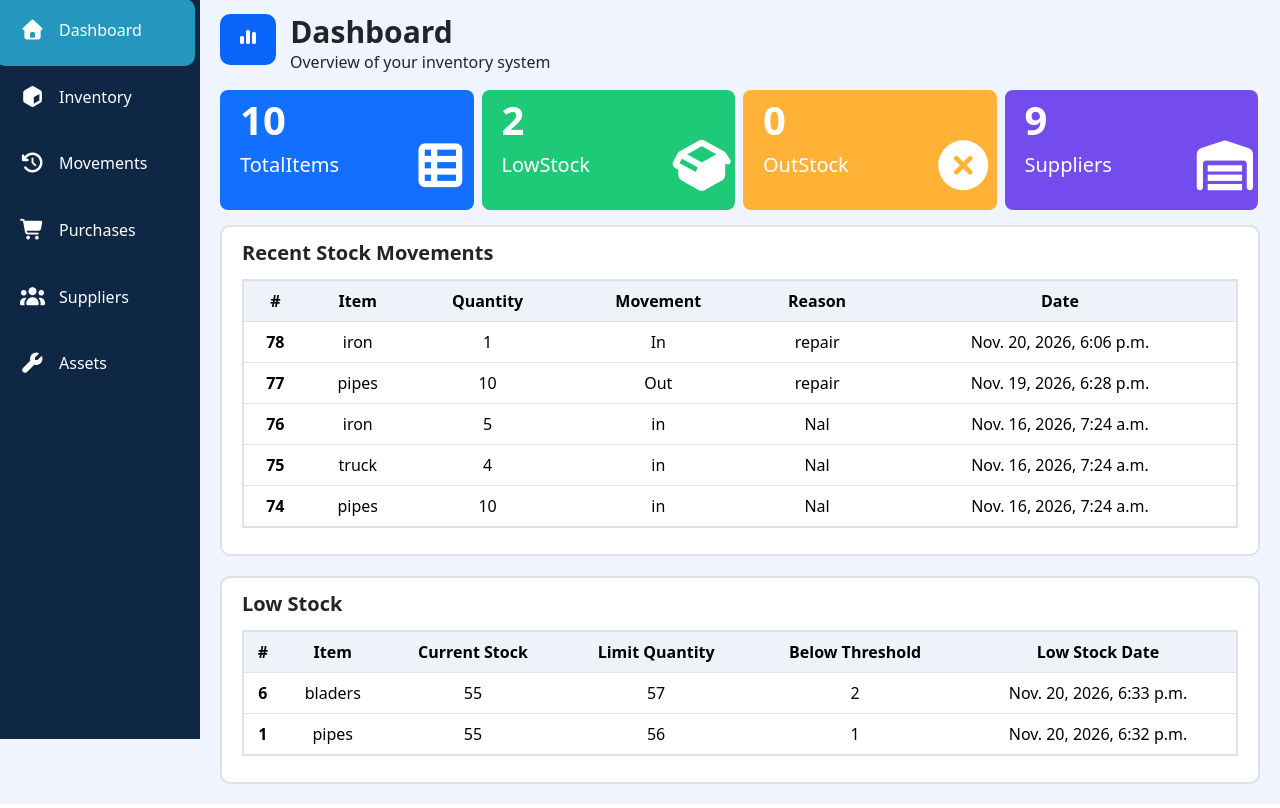
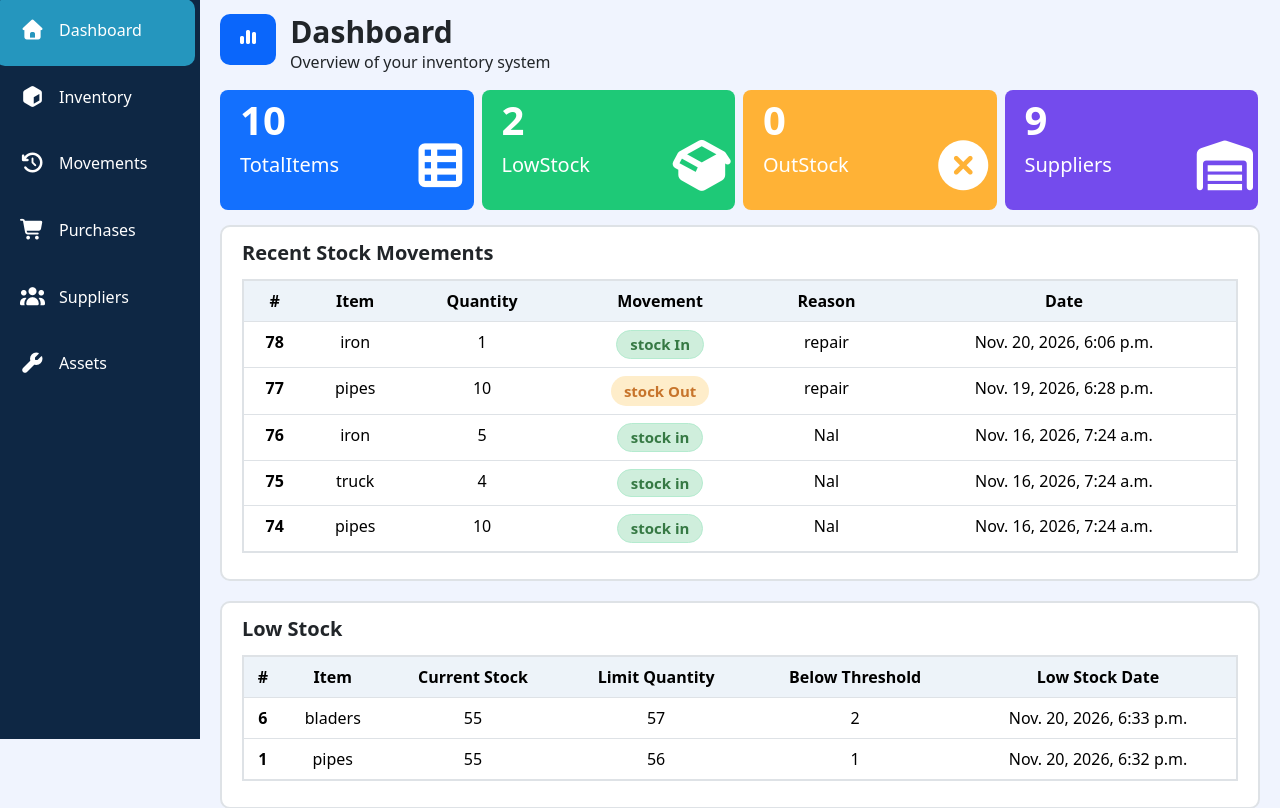
Before and after one commit to MASAWE123/kinyathena-inventory-system, a Django app: page / in a window 1280 px wide. Shown: the part 61-869 px from the top of the page. Run offline with Django 4.2, Linux system fonts and the light colour scheme; data comes from the database, SQL or seed files in the repository; some libraries are stand-ins or nearby versions.

Commit message:
add stockin/stockout css

```diff
--- a/main/templates/main/dashboard.html
+++ b/main/templates/main/dashboard.html
@@ -136,16 +136,25 @@
 .action_header{
     text-align: center;
 }
-
-.Action{
-    text-align: center;
-    white-space: nowrap;
-}
-
-.Action a{
-    width: 100px;
-    margin: 0 5px;
-}
+ .movement_In{
+    display: inline-block;
+    padding: 2px 13px;
+    border-radius: 20px;
+    background:rgb(207, 238, 220);;
+    border: 1px solid #b4ebcf;
+    color: rgb(54, 121, 68);
+    font-size: 15px;
+    font-weight: 600;
+    }
+  .movement_Out{
+    display: inline-block;
+    padding: 4px 13px;
+    border-radius: 20px;
+    background: rgb(254, 237, 202);
+    color: rgb(199, 116, 43);
+    font-size: 15px;
+    font-weight: 600;
+    }
 
 </style>
   <main>
@@ -264,7 +273,17 @@
                 <th scope="row">{{item.id}}</th>
                 <td>{{item.item}}</td>
                 <td>{{item.quantity}}</td>
-                <td>{{item.movement}}</td>
+
+                {% if item.movement == 'Out' %}
+                <td>
+                  <span class="movement_Out">stock {{item.movement}}</span>
+                </td>
+                {% else %}
+                <td>
+                  <span class="movement_In">stock {{item.movement}}</span>
+                </td>
+                {% endif %}
+
                 <td>{{item.reason}}</td>
                 <td>{{item.date}}</td>
             </tr>
--- a/main/templates/main/inventory.html
+++ b/main/templates/main/inventory.html
@@ -607,7 +607,7 @@
             <th scope="row">{{item.id}}</th>
             <td>{{item.item}}</td>
             <td>{{item.quantity}}</td>
-            <td>{{item.limit_quantity|default:"None"}}</td>
+            <td>{{item.limit_quantity|default:"-"}}</td>
             {% if item.status == 'low_stock' %}
              <td>
               <span class="low_stock_item">{{item.status}}</span>
```
